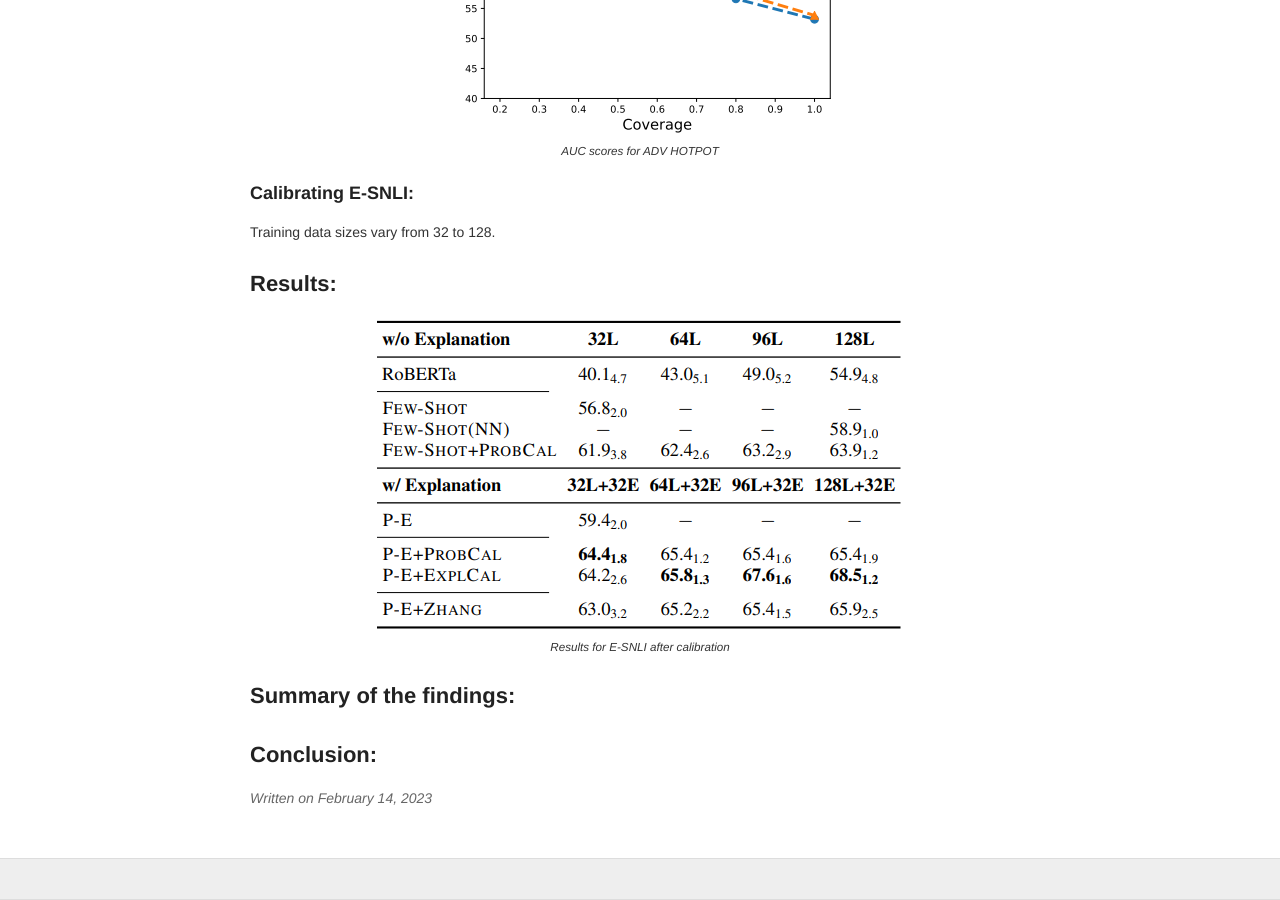
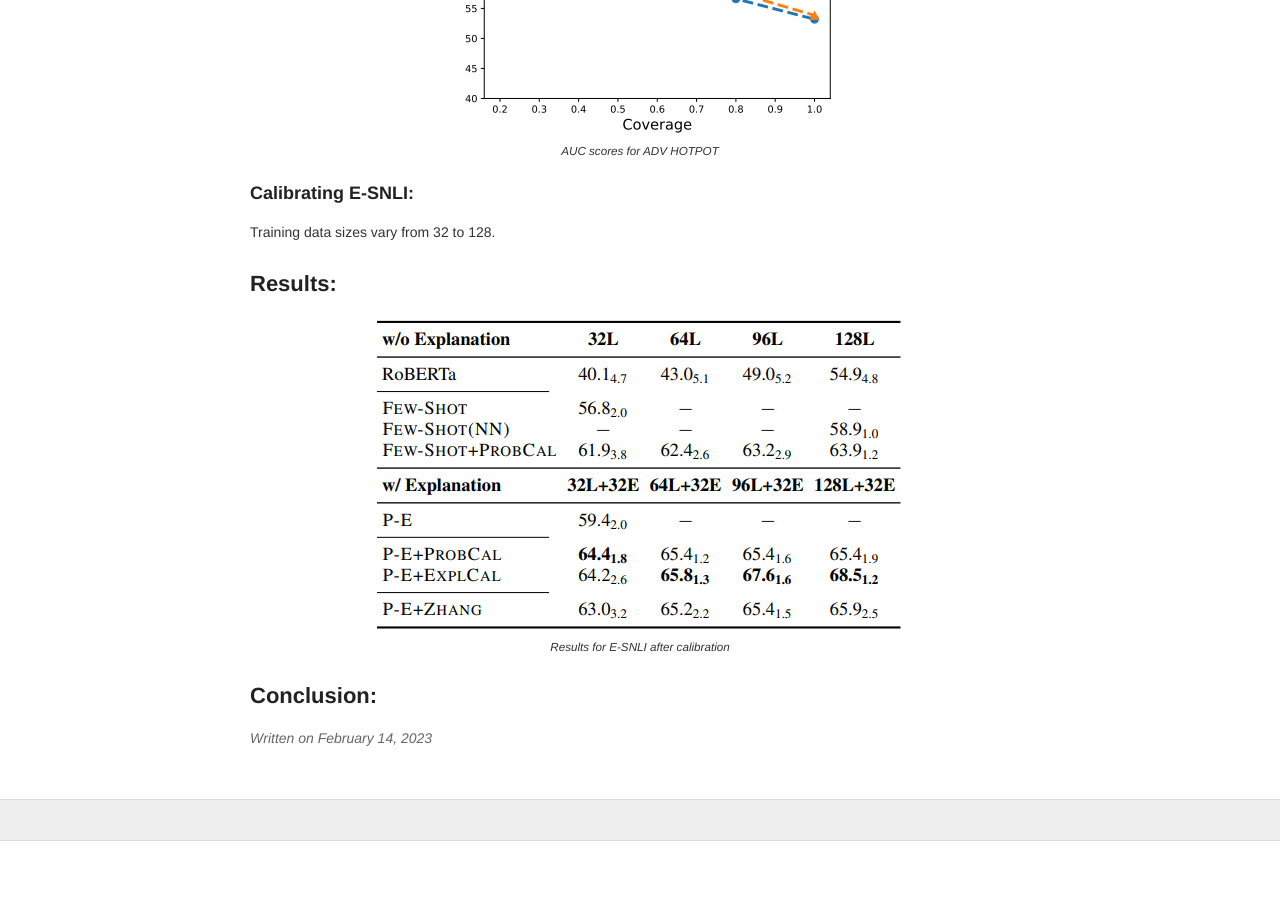
Before and after one commit to deepsthewarrior/deepsthewarrior.github.io, a Jekyll site: the page built from _posts/2023-2-14-Seminar-Report.md, in a window 1280 px wide and 900 px high, scrolled down 6446 px. Built offline with Jekyll 4.4.1, drawn with Linux system fonts in a browser that asks for light colours; after the commit the page ends 7287 px from its top, so only the background shows below that.

Commit message:
Update 2023-2-14-Seminar-Report.md
Making final changes

```diff
--- a/_posts/2023-2-14-Seminar-Report.md
+++ b/_posts/2023-2-14-Seminar-Report.md
@@ -184,7 +184,5 @@ Training data sizes vary from 32 to 128.
 </figure>
 
 
-## Summary of the findings:
-
 
 ## Conclusion:
```
